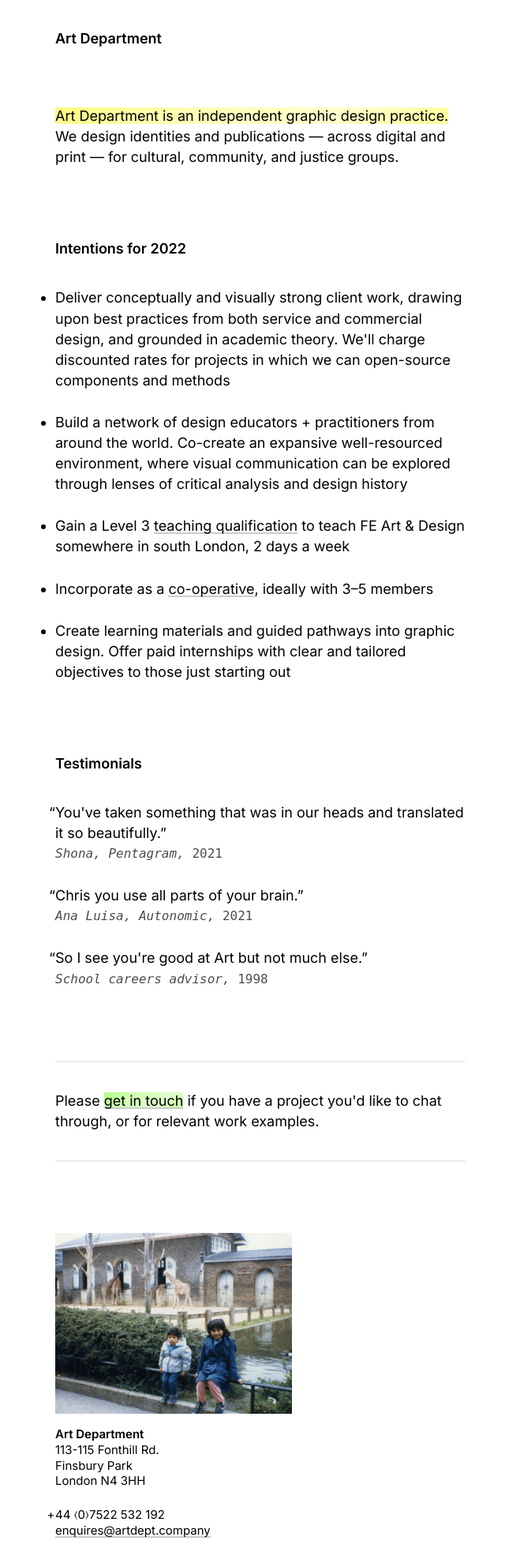
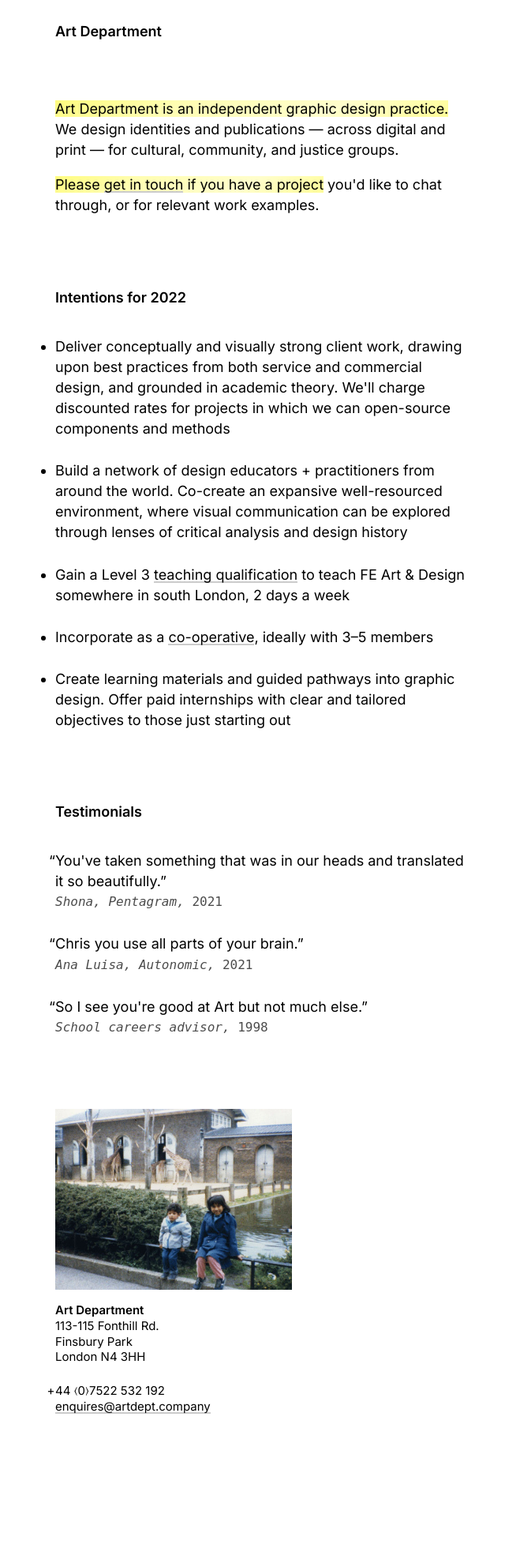
Before and after one commit to droom/artdept, a PHP site: page / in a window 1280 px wide. Shown: the whole page at 79% size, without its empty margins (138-778 px from the left). After the commit the page ends 1790 px from the top, so only its background shows below. Run offline with PHP 8.4, Linux system fonts and the light colour scheme; some web fonts are replaced.

Commit message:
changes para order; changes highlight colour

```diff
--- a/css/grid.css
+++ b/css/grid.css
@@ -1,5 +1,5 @@
 body {
-  padding: 2rem;
+  padding: 1.5rem;
   max-width: 48rem;
   margin: 0 auto;
 }
--- a/index.html
+++ b/index.html
@@ -55,6 +55,9 @@
       <p>
         <span class="highlight-yellow">Art Department is an independent graphic design practice.</span> We design identities and publications &mdash; across digital and print &mdash; for cultural, community, and justice groups.
       </p>
+      <p>
+        <span class="highlight-yellow">Please <a href="mailto:chris@artdept.company">get in touch</a> if you have a project</span> you'd like to chat through, or for relevant work examples.
+      </p>
     </section>
     <section class="copy bind">
       <h3>Intentions for 2022</h3>
@@ -78,13 +81,13 @@
       <cite>School careers advisor, <span class="date">1998</span></cite>
     </section>
 
-    <section class="bind">
+<!--     <section class="bind">
       <hr>
       <p>
         Please <span class="highlight-orange"><a href="mailto:chris@artdept.company">get in touch</a></span> if you have a project you'd like to chat through, or for relevant work examples.
       </p>
       <hr>
-    </section>
+    </section> -->
 
     <footer>
       <img class="editorial" src="images/zoo.jpg"/>
```
